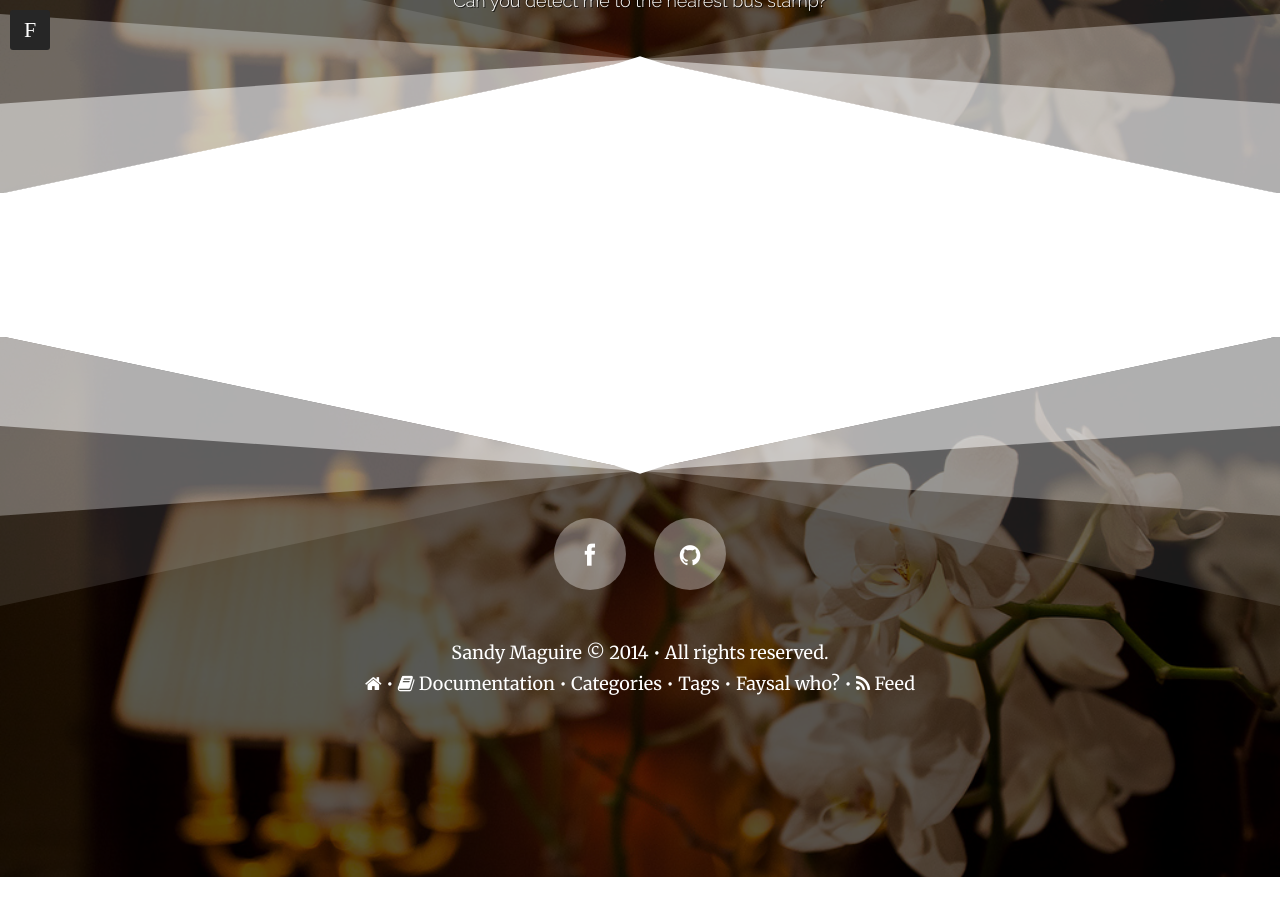
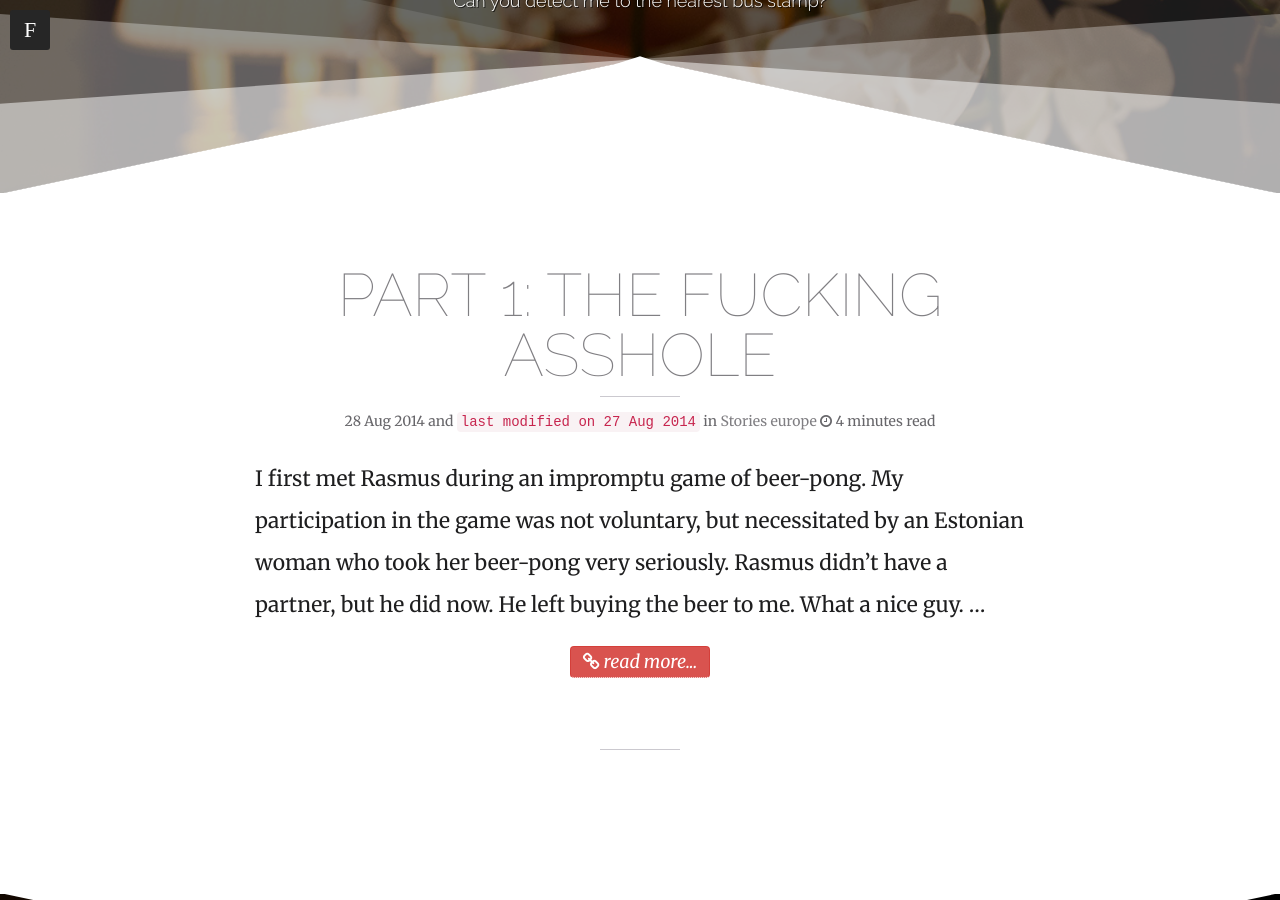
Before and after one commit to isovector/Paamayim.github.io, a Jekyll site: the page built from index.html, in a window 1280 px wide and 900 px high, scrolled down 347 px. Built offline with Jekyll 4.4.1, drawn with Linux system fonts in a browser that asks for light colours; nearby versions of some CDN libraries; the list of posts is cut into pages by our own code; before the commit the page ends 1224 px from its top, so only the background shows below that.

Commit message:
post plox

```diff
--- a/_posts/1-rasmus.markdown
+++ b/_posts/2014-08-28-rasmus.md
@@ -1,6 +1,13 @@
 ---
-title: Rasmus
 layout: post
+title: "Part 1: The Fucking Asshole"
+description: "In which we meet Rasmus"
+category: stories europe
+modified: 2014-08-27
+
+imagefeature: tokyo.jpg
+comments: true
+share: true
 ---
 
 I first met Rasmus during an impromptu game of beer-pong. My participation in
```
